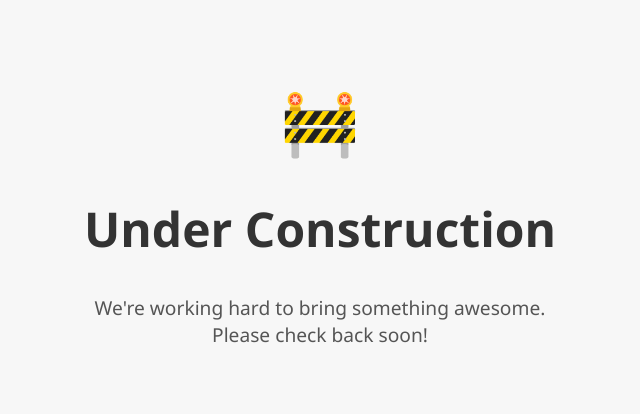
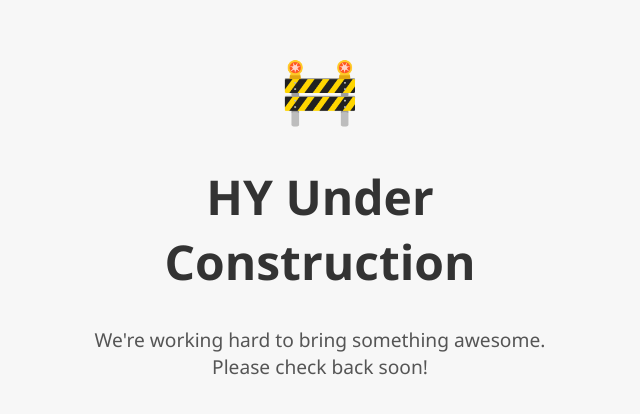
Before and after one commit to igifakeoriginal/it-job-referral, a plain HTML site: page index.html in a window 1280 px wide. Shown: the part 178-592 px from the top of the page, without its empty margins (320-960 px from the left). Drawn offline with Linux system fonts and the light colour scheme.

Commit message:
Update index.html

```diff
--- a/index.html
+++ b/index.html
@@ -37,7 +37,7 @@
 <body>
   <div class="container">
     <div class="construction-icon">🚧</div>
-    <h1>Under Construction</h1>
+    <h1>HY Under Construction</h1>
     <p>We're working hard to bring something awesome. Please check back soon!</p>
   </div>
 </body>
```
